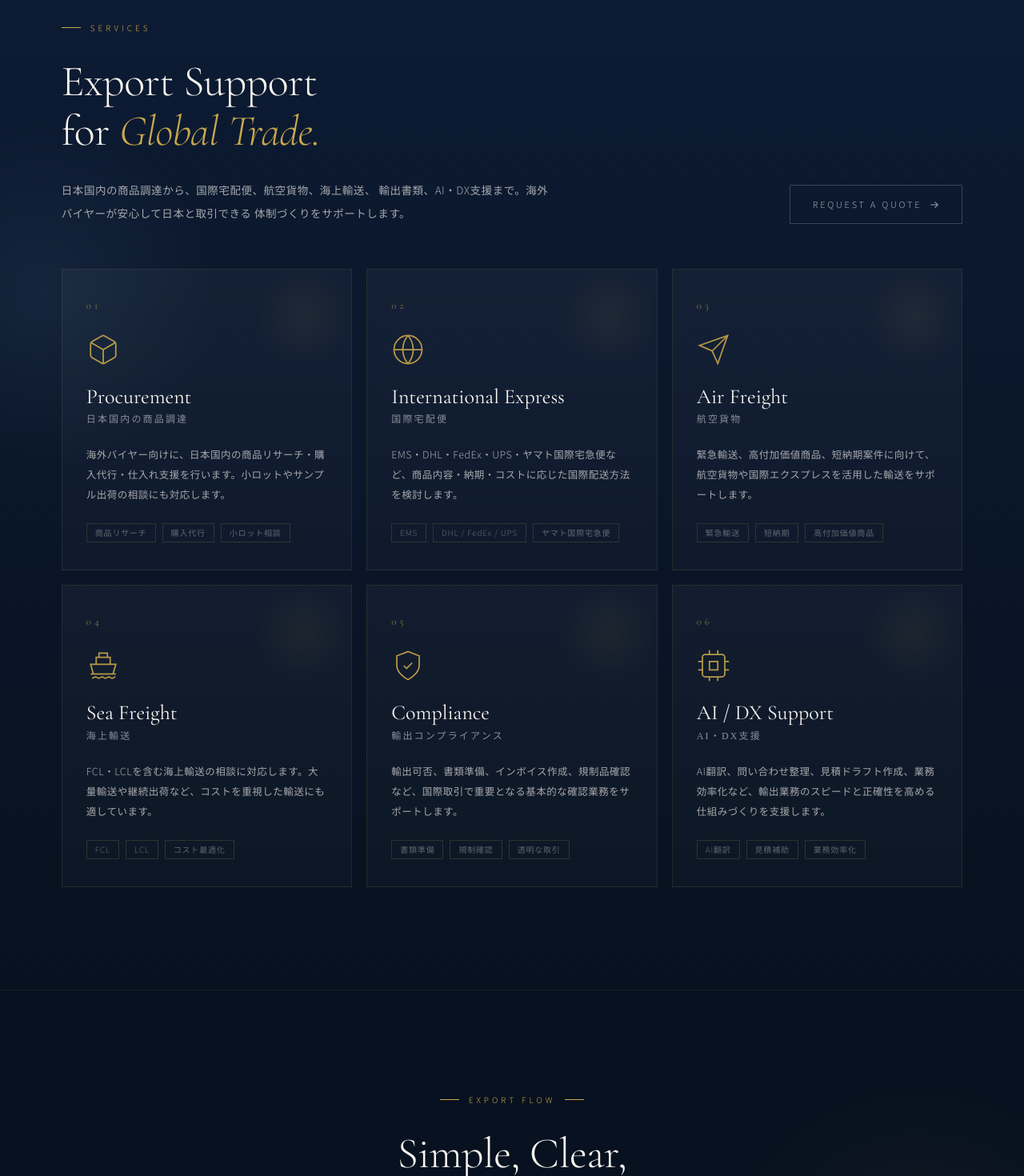
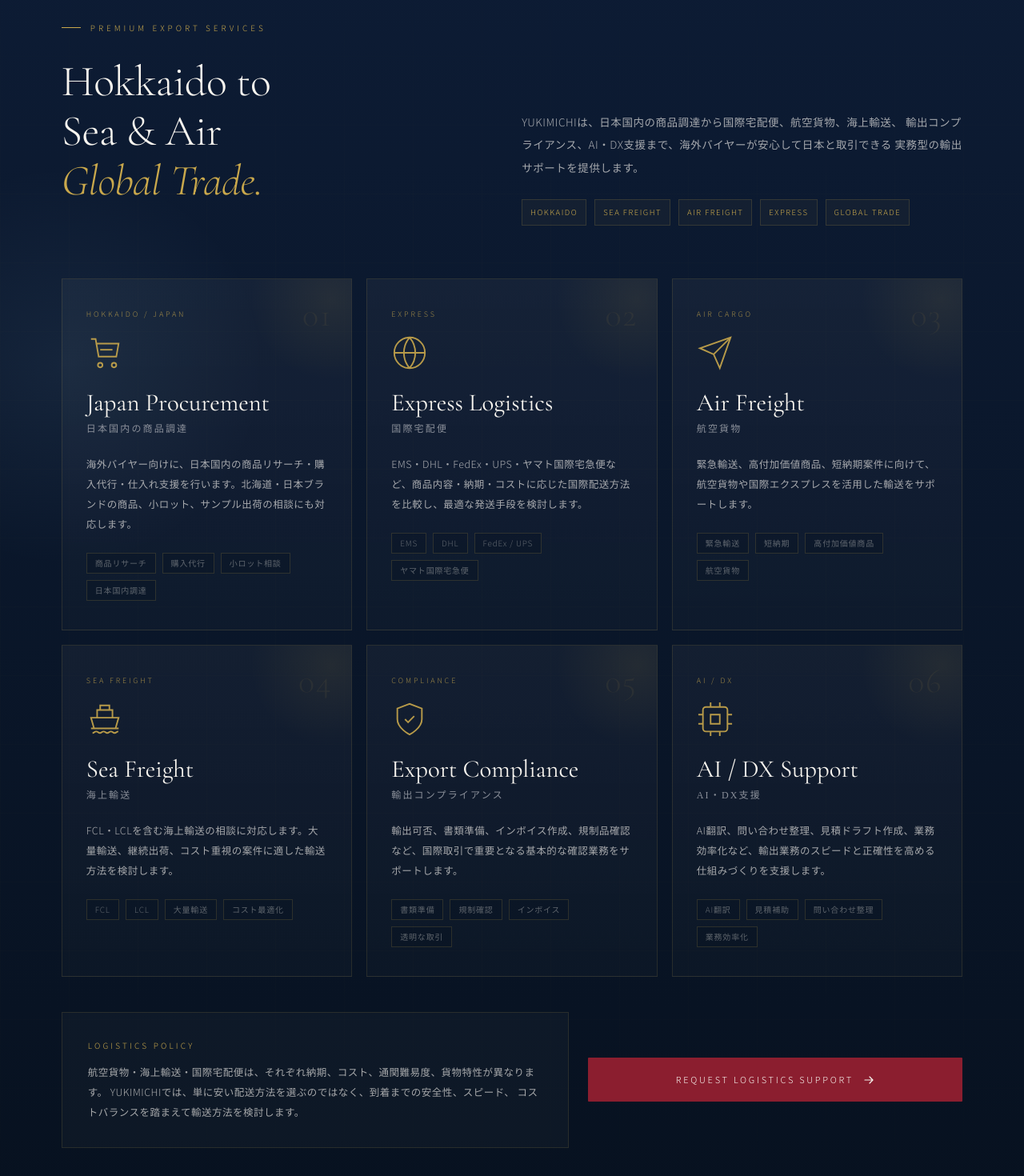
Before and after one commit to JUSTHEN-YUUKI/YUKIMICHI-ChatGpt-NEW-HP, a Next.js app: page / in a window 1280 px wide. Shown: the part 2960-4430 px from the top of the page at 80% size. Built offline with nearby package versions, Linux system fonts and the light colour scheme.

Commit message:
Update ServicesSection premium

```diff
--- a/components/ServicesSection.tsx
+++ b/components/ServicesSection.tsx
@@ -18,12 +18,13 @@ function ArrowRight({ size = 14 }: { size?: number }) {
   )
 }
 
-function IconBox() {
+function IconCart() {
   return (
     <svg viewBox="0 0 24 24" fill="none" stroke="currentColor" strokeWidth="1">
-      <path d="M21 16V8a2 2 0 0 0-1-1.73l-7-4a2 2 0 0 0-2 0l-7 4A2 2 0 0 0 3 8v8a2 2 0 0 0 1 1.73l7 4a2 2 0 0 0 2 0l7-4A2 2 0 0 0 21 16z" />
-      <path d="M3.3 7 12 12l8.7-5" />
-      <path d="M12 22V12" />
+      <path d="M6 6h15l-1.5 8.5H8L6 3H3" />
+      <circle cx="9" cy="20" r="1.5" />
+      <circle cx="18" cy="20" r="1.5" />
+      <path d="M9 10h8" />
     </svg>
   )
 }
@@ -86,24 +87,27 @@ interface Service {
   titleJp: string
   desc: string
   points: string[]
+  accent: string
 }
 
 const services: Service[] = [
   {
     num: "01",
-    icon: <IconBox />,
-    title: "Procurement",
+    icon: <IconCart />,
+    title: "Japan Procurement",
     titleJp: "日本国内の商品調達",
-    desc: "海外バイヤー向けに、日本国内の商品リサーチ・購入代行・仕入れ支援を行います。小ロットやサンプル出荷の相談にも対応します。",
-    points: ["商品リサーチ", "購入代行", "小ロット相談"],
+    desc: "海外バイヤー向けに、日本国内の商品リサーチ・購入代行・仕入れ支援を行います。北海道・日本ブランドの商品、小ロット、サンプル出荷の相談にも対応します。",
+    points: ["商品リサーチ", "購入代行", "小ロット相談", "日本国内調達"],
+    accent: "HOKKAIDO / JAPAN",
   },
   {
     num: "02",
     icon: <IconGlobe />,
-    title: "International Express",
+    title: "Express Logistics",
     titleJp: "国際宅配便",
-    desc: "EMS・DHL・FedEx・UPS・ヤマト国際宅急便など、商品内容・納期・コストに応じた国際配送方法を検討します。",
-    points: ["EMS", "DHL / FedEx / UPS", "ヤマト国際宅急便"],
+    desc: "EMS・DHL・FedEx・UPS・ヤマト国際宅急便など、商品内容・納期・コストに応じた国際配送方法を比較し、最適な発送手段を検討します。",
+    points: ["EMS", "DHL", "FedEx / UPS", "ヤマト国際宅急便"],
+    accent: "EXPRESS",
   },
   {
     num: "03",
@@ -111,23 +115,26 @@ const services: Service[] = [
     title: "Air Freight",
     titleJp: "航空貨物",
     desc: "緊急輸送、高付加価値商品、短納期案件に向けて、航空貨物や国際エクスプレスを活用した輸送をサポートします。",
-    points: ["緊急輸送", "短納期", "高付加価値商品"],
+    points: ["緊急輸送", "短納期", "高付加価値商品", "航空貨物"],
+    accent: "AIR CARGO",
   },
   {
     num: "04",
     icon: <IconShip />,
     title: "Sea Freight",
     titleJp: "海上輸送",
-    desc: "FCL・LCLを含む海上輸送の相談に対応します。大量輸送や継続出荷など、コストを重視した輸送にも適しています。",
-    points: ["FCL", "LCL", "コスト最適化"],
+    desc: "FCL・LCLを含む海上輸送の相談に対応します。大量輸送、継続出荷、コスト重視の案件に適した輸送方法を検討します。",
+    points: ["FCL", "LCL", "大量輸送", "コスト最適化"],
+    accent: "SEA FREIGHT",
   },
   {
     num: "05",
     icon: <IconShield />,
-    title: "Compliance",
+    title: "Export Compliance",
     titleJp: "輸出コンプライアンス",
     desc: "輸出可否、書類準備、インボイス作成、規制品確認など、国際取引で重要となる基本的な確認業務をサポートします。",
-    points: ["書類準備", "規制確認", "透明な取引"],
+    points: ["書類準備", "規制確認", "インボイス", "透明な取引"],
+    accent: "COMPLIANCE",
   },
   {
     num: "06",
@@ -135,7 +142,8 @@ const services: Service[] = [
     title: "AI / DX Support",
     titleJp: "AI・DX支援",
     desc: "AI翻訳、問い合わせ整理、見積ドラフト作成、業務効率化など、輸出業務のスピードと正確性を高める仕組みづくりを支援します。",
-    points: ["AI翻訳", "見積補助", "業務効率化"],
+    points: ["AI翻訳", "見積補助", "問い合わせ整理", "業務効率化"],
+    accent: "AI / DX",
   },
 ]
 
@@ -143,36 +151,39 @@ function ServiceCard({ service }: { service: Service }) {
   return (
     <div
       style={{
+        position: "relative",
+        minHeight: "390px",
+        padding: "36px 30px",
+        border: "1px solid rgba(201,168,76,0.14)",
         background:
-          "linear-gradient(180deg, rgba(255,255,255,0.035) 0%, rgba(255,255,255,0.018) 100%)",
-        border: "1px solid rgba(201,168,76,0.12)",
-        padding: "34px 30px",
-        minHeight: "360px",
-        position: "relative",
+          "linear-gradient(180deg, rgba(255,255,255,0.04) 0%, rgba(255,255,255,0.016) 100%)",
         overflow: "hidden",
       }}
     >
       <div
         style={{
           position: "absolute",
-          top: 0,
-          right: 0,
-          width: "120px",
-          height: "120px",
+          top: "-80px",
+          right: "-80px",
+          width: "210px",
+          height: "210px",
+          borderRadius: "50%",
           background:
-            "radial-gradient(circle, rgba(201,168,76,0.07) 0%, transparent 70%)",
+            "radial-gradient(circle, rgba(201,168,76,0.09) 0%, transparent 68%)",
           pointerEvents: "none",
         }}
       />
 
       <div
         style={{
+          position: "absolute",
+          top: "24px",
+          right: "24px",
           fontFamily: "'Cormorant Garamond', serif",
-          fontSize: "13px",
-          letterSpacing: "0.3em",
-          color: "var(--gold)",
-          opacity: 0.7,
-          marginBottom: "22px",
+          fontSize: "42px",
+          lineHeight: 1,
+          color: "rgba(201,168,76,0.08)",
+          letterSpacing: "0.04em",
         }}
       >
         {service.num}
@@ -180,8 +191,21 @@ function ServiceCard({ service }: { service: Service }) {
 
       <div
         style={{
-          width: "42px",
-          height: "42px",
+          fontSize: "9px",
+          letterSpacing: "0.32em",
+          textTransform: "uppercase",
+          color: "var(--gold)",
+          opacity: 0.75,
+          marginBottom: "18px",
+        }}
+      >
+        {service.accent}
+      </div>
+
+      <div
+        style={{
+          width: "46px",
+          height: "46px",
           color: "var(--gold)",
           marginBottom: "24px",
           opacity: 0.9,
@@ -193,11 +217,11 @@ function ServiceCard({ service }: { service: Service }) {
       <h3
         style={{
           fontFamily: "'Cormorant Garamond', serif",
-          fontSize: "26px",
+          fontSize: "clamp(26px, 2.4vw, 34px)",
           fontWeight: 400,
           color: "var(--washi)",
-          marginBottom: "4px",
-          lineHeight: 1.1,
+          marginBottom: "5px",
+          lineHeight: 1.05,
         }}
       >
         {service.title}
@@ -229,23 +253,18 @@ function ServiceCard({ service }: { service: Service }) {
         {service.desc}
       </p>
 
-      <div
-        style={{
-          display: "flex",
-          flexWrap: "wrap",
-          gap: "8px",
-        }}
-      >
+      <div style={{ display: "flex", flexWrap: "wrap", gap: "8px" }}>
         {service.points.map((point) => (
           <span
             key={point}
             style={{
               border: "1px solid rgba(201,168,76,0.18)",
               color: "var(--washi-faint)",
-              padding: "6px 10px",
+              padding: "7px 10px",
               fontSize: "10px",
               letterSpacing: "0.08em",
               lineHeight: 1,
+              background: "rgba(7,17,31,0.28)",
             }}
           >
             {point}
@@ -272,10 +291,26 @@ export default function ServicesSection() {
       <div
         style={{
           position: "absolute",
+          inset: 0,
+          backgroundImage:
+            "linear-gradient(rgba(201,168,76,0.025) 1px, transparent 1px), linear-gradient(90deg, rgba(201,168,76,0.025) 1px, transparent 1px)",
+          backgroundSize: "86px 86px",
+          pointerEvents: "none",
+          opacity: 0.65,
+          maskImage:
+            "linear-gradient(to bottom, transparent 0%, black 22%, black 78%, transparent 100%)",
+          WebkitMaskImage:
+            "linear-gradient(to bottom, transparent 0%, black 22%, black 78%, transparent 100%)",
+        }}
+      />
+
+      <div
+        style={{
+          position: "absolute",
           left: "-14%",
           top: "18%",
-          width: "460px",
-          height: "460px",
+          width: "520px",
+          height: "520px",
           borderRadius: "50%",
           background:
             "radial-gradient(circle, rgba(141,183,217,0.08) 0%, transparent 68%)",
@@ -286,50 +321,74 @@ export default function ServicesSection() {
       <ScrollReveal>
         <div
           style={{
-            display: "flex",
-            justifyContent: "space-between",
-            gap: "32px",
-            alignItems: "flex-end",
-            flexWrap: "wrap",
-            marginBottom: "56px",
+            display: "grid",
+            gridTemplateColumns: "minmax(0, 0.95fr) minmax(0, 1.05fr)",
+            gap: "clamp(40px, 6vw, 80px)",
+            alignItems: "end",
+            marginBottom: "62px",
             position: "relative",
             zIndex: 1,
           }}
+          className="services-premium-head"
         >
           <div>
             <div className="section-label">
               <div className="section-label-line" />
-              <span className="section-label-text">Services</span>
+              <span className="section-label-text">Premium Export Services</span>
             </div>
 
             <h2 className="section-title">
-              Export Support<br />
-              for <em>Global Trade.</em>
+              Hokkaido to<br />
+              Sea & Air<br />
+              <em>Global Trade.</em>
             </h2>
-
-            <p className="section-body" style={{ maxWidth: "620px", marginBottom: 0 }}>
-              日本国内の商品調達から、国際宅配便、航空貨物、海上輸送、
-              輸出書類、AI・DX支援まで。海外バイヤーが安心して日本と取引できる
-              体制づくりをサポートします。
-            </p>
           </div>
 
-          <Link href="/contact" className="btn-ghost">
-            Request a Quote <ArrowRight size={12} />
-          </Link>
+          <div>
+            <p className="section-body" style={{ marginBottom: "26px" }}>
+              YUKIMICHIは、日本国内の商品調達から国際宅配便、航空貨物、海上輸送、
+              輸出コンプライアンス、AI・DX支援まで、海外バイヤーが安心して日本と取引できる
+              実務型の輸出サポートを提供します。
+            </p>
+
+            <div
+              style={{
+                display: "flex",
+                gap: "10px",
+                flexWrap: "wrap",
+                marginBottom: "4px",
+              }}
+            >
+              {["HOKKAIDO", "SEA FREIGHT", "AIR FREIGHT", "EXPRESS", "GLOBAL TRADE"].map((tag) => (
+                <span
+                  key={tag}
+                  style={{
+                    border: "1px solid rgba(201,168,76,0.18)",
+                    color: "var(--gold)",
+                    padding: "7px 10px",
+                    fontSize: "9.5px",
+                    letterSpacing: "0.16em",
+                    background: "rgba(201,168,76,0.045)",
+                  }}
+                >
+                  {tag}
+                </span>
+              ))}
+            </div>
+          </div>
         </div>
       </ScrollReveal>
 
       <ScrollReveal stagger>
         <div
           style={{
+            position: "relative",
+            zIndex: 1,
             display: "grid",
             gridTemplateColumns: "repeat(3, minmax(0, 1fr))",
             gap: "18px",
-            position: "relative",
-            zIndex: 1,
           }}
-          className="services-v2-grid"
+          className="services-premium-grid"
         >
           {services.map((service) => (
             <ServiceCard key={service.num} service={service} />
@@ -337,15 +396,72 @@ export default function ServicesSection() {
         </div>
       </ScrollReveal>
 
+      <ScrollReveal delay={160}>
+        <div
+          style={{
+            position: "relative",
+            zIndex: 1,
+            marginTop: "44px",
+            display: "grid",
+            gridTemplateColumns: "minmax(0, 1.15fr) minmax(0, 0.85fr)",
+            gap: "24px",
+            alignItems: "center",
+          }}
+          className="services-premium-logistics"
+        >
+          <div
+            style={{
+              border: "1px solid rgba(201,168,76,0.14)",
+              background: "rgba(255,255,255,0.025)",
+              padding: "32px",
+            }}
+          >
+            <div
+              style={{
+                fontSize: "10px",
+                letterSpacing: "0.32em",
+                color: "var(--gold)",
+                textTransform: "uppercase",
+                marginBottom: "12px",
+              }}
+            >
+              Logistics Policy
+            </div>
+            <p
+              style={{
+                fontSize: "12.5px",
+                lineHeight: 2,
+                color: "var(--washi-dim)",
+                letterSpacing: "0.04em",
+                margin: 0,
+              }}
+            >
+              航空貨物・海上輸送・国際宅配便は、それぞれ納期、コスト、通関難易度、貨物特性が異なります。
+              YUKIMICHIでは、単に安い配送方法を選ぶのではなく、到着までの安全性、スピード、
+              コストバランスを踏まえて輸送方法を検討します。
+            </p>
+          </div>
+
+          <Link href="/contact" className="btn-primary" style={{ justifyContent: "center" }}>
+            Request Logistics Support <ArrowRight />
+          </Link>
+        </div>
+      </ScrollReveal>
+
       <style>{`
         @media (max-width: 1050px) {
-          .services-v2-grid {
+          .services-premium-head,
+          .services-premium-logistics {
+            grid-template-columns: 1fr !important;
+          }
+
+          .services-premium-grid {
             grid-template-columns: repeat(2, minmax(0, 1fr)) !important;
           }
         }
 
         @media (max-width: 680px) {
-          .services-v2-grid {
+          .services-premium-grid {
             grid-template-columns: 1fr !important;
           }
         }
```
